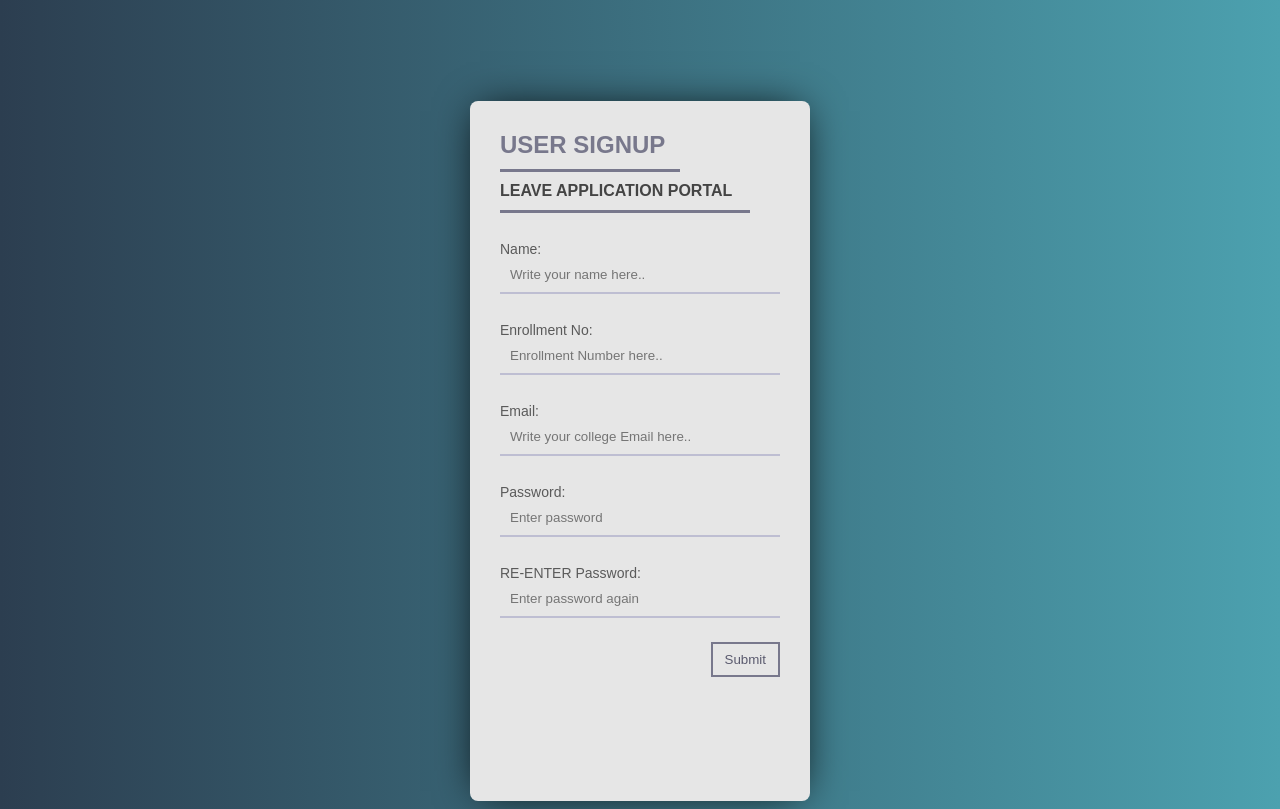
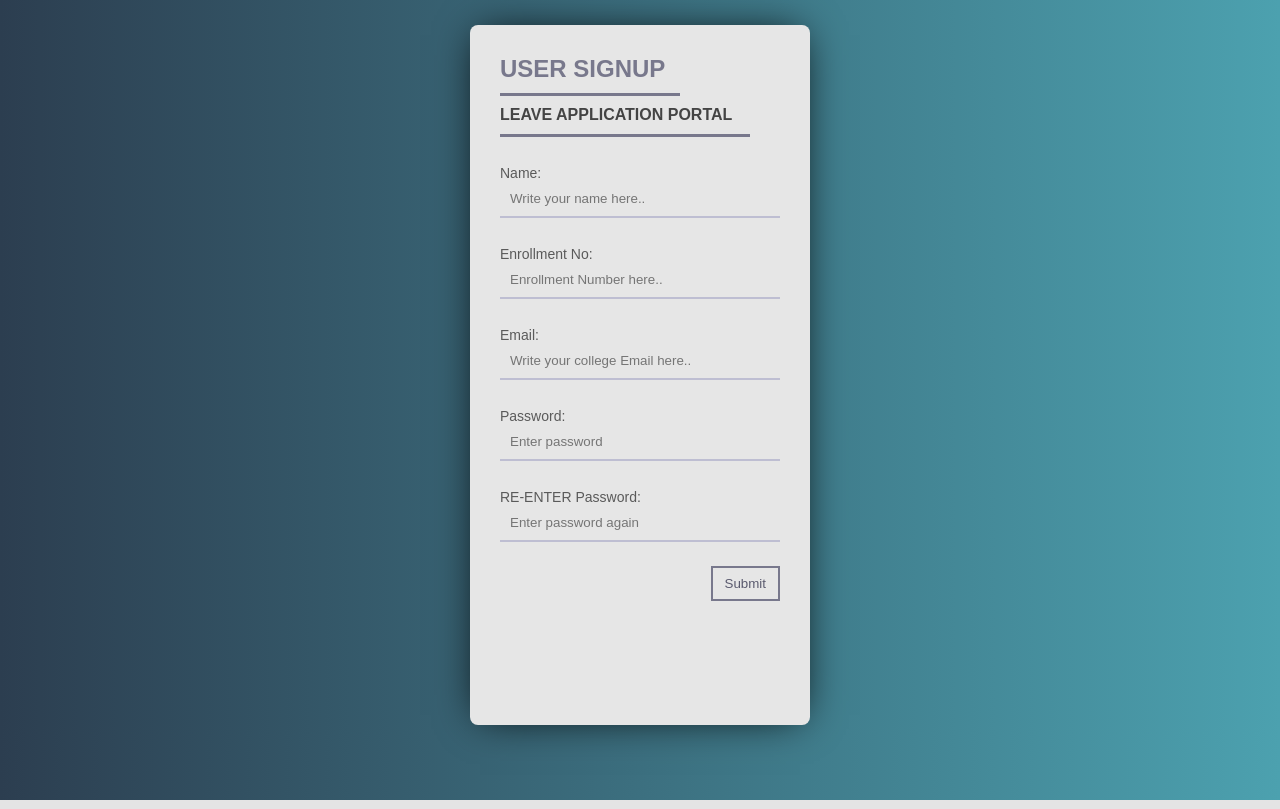
Before and after one commit to GeekHaven/Leave-Application-Portal, a PHP site: page /usersignup.php in a window 1280 px wide. Run offline with PHP 8.4, Linux system fonts and the light colour scheme.

Commit message:
minor fix

```diff
--- a/usersignup.php
+++ b/usersignup.php
@@ -8,8 +8,6 @@
 body{background: #2C3E50;
     background: -webkit-linear-gradient(to left, #4CA1AF, #2C3E50);
     background: linear-gradient(to left, #4CA1AF, #2C3E50);
-    overflow: hidden;
-
 }
 .form
      {
@@ -19,7 +17,7 @@ body{background: #2C3E50;
         border-radius: 8px;
         box-shadow: 0 0 40px -10px #000;
         margin: auto;
-        margin-top: 8%;
+        margin-top: 2%;
         padding: 20px 30px;
         max-width: calc(100vw - 40px);
         box-sizing: border-box;
```
